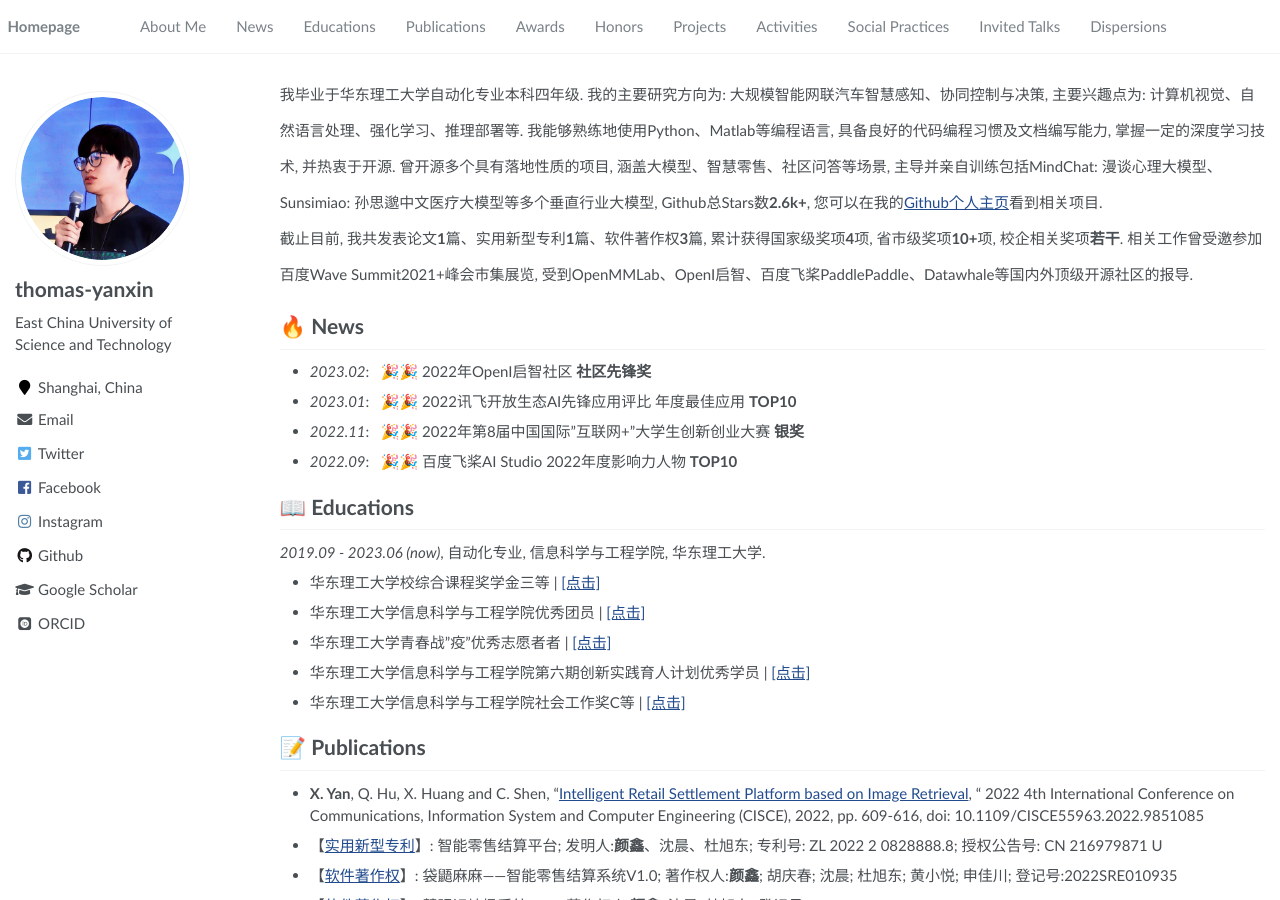
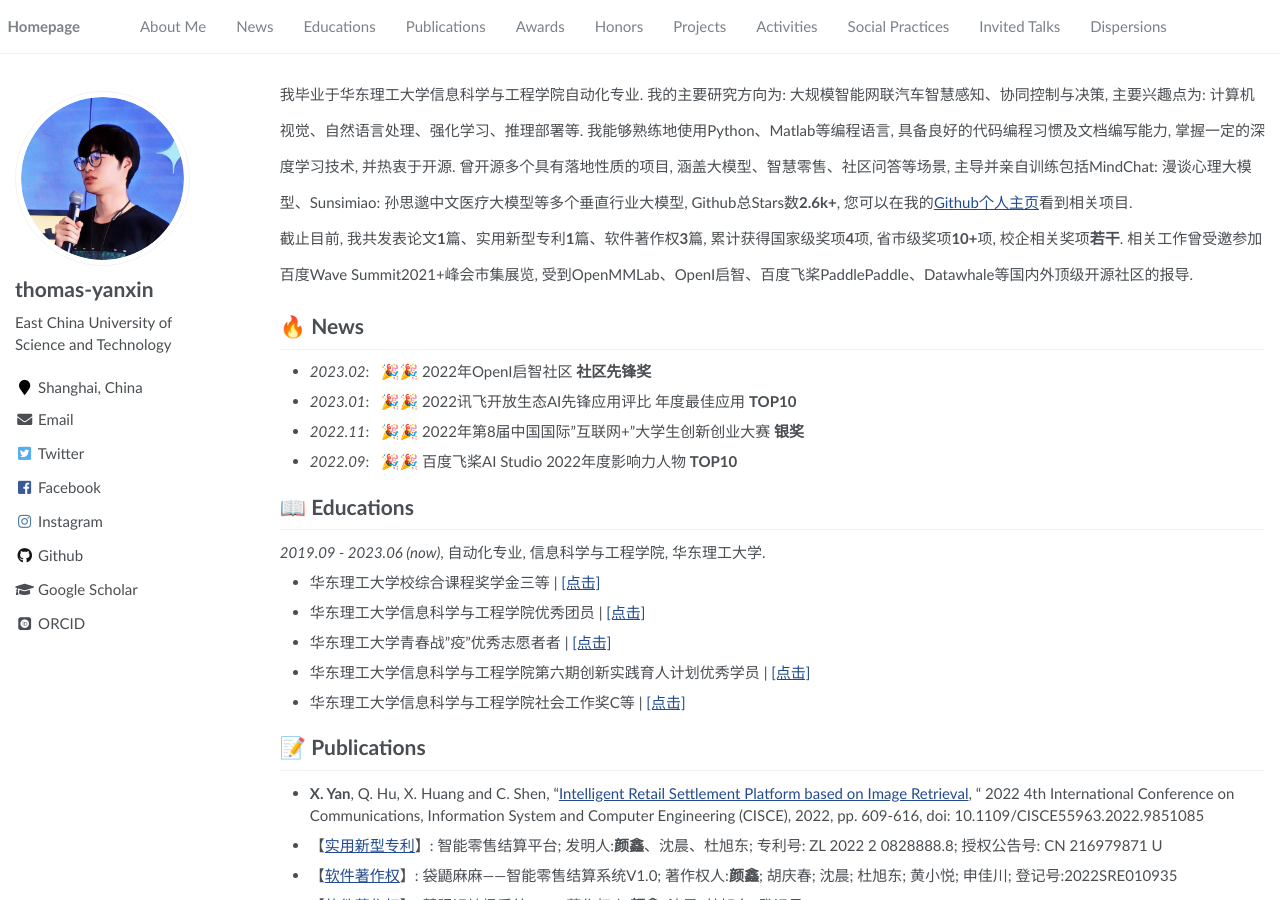
Before and after one commit to thomas-yanxin/thomas-yanxin.github.io, a Jekyll site: the page built from _pages/about.md, in a window 1280 px wide and 900 px high. Built offline with Jekyll 4.4.1, drawn with Linux system fonts in a browser that asks for light colours; some web fonts are replaced.

Commit message:
Update about.md

```diff
--- a/_pages/about.md
+++ b/_pages/about.md
@@ -18,7 +18,7 @@ redirect_from:
 <span class='anchor' id='about-me'></span>
 
 <p style="line-height:2.4; ">
-我毕业于华东理工大学自动化专业本科四年级. 我的主要研究方向为: 大规模智能网联汽车智慧感知、协同控制与决策, 主要兴趣点为: 计算机视觉、自然语言处理、强化学习、推理部署等. 我能够熟练地使用Python、Matlab等编程语言, 具备良好的代码编程习惯及文档编写能力, 掌握一定的深度学习技术, 并热衷于开源. 曾开源多个具有落地性质的项目, 涵盖大模型、智慧零售、社区问答等场景, 主导并亲自训练包括MindChat: 漫谈心理大模型、Sunsimiao: 孙思邈中文医疗大模型等多个垂直行业大模型, Github总Stars数<strong>2.6k+</strong>, 您可以在我的<a href='https://github.com/thomas-yanxin'>Github个人主页</a>看到相关项目.
+我毕业于华东理工大学信息科学与工程学院自动化专业. 我的主要研究方向为: 大规模智能网联汽车智慧感知、协同控制与决策, 主要兴趣点为: 计算机视觉、自然语言处理、强化学习、推理部署等. 我能够熟练地使用Python、Matlab等编程语言, 具备良好的代码编程习惯及文档编写能力, 掌握一定的深度学习技术, 并热衷于开源. 曾开源多个具有落地性质的项目, 涵盖大模型、智慧零售、社区问答等场景, 主导并亲自训练包括MindChat: 漫谈心理大模型、Sunsimiao: 孙思邈中文医疗大模型等多个垂直行业大模型, Github总Stars数<strong>2.6k+</strong>, 您可以在我的<a href='https://github.com/thomas-yanxin'>Github个人主页</a>看到相关项目.
 <br/>
 截止目前, 我共发表论文<strong>1</strong>篇、实用新型专利<strong>1</strong>篇、软件著作权<strong>3</strong>篇, 累计获得国家级奖项<strong>4</strong>项, 省市级奖项<strong>10+</strong>项, 校企相关奖项<strong>若干</strong>. 相关工作曾受邀参加百度Wave Summit2021+峰会市集展览, 受到OpenMMLab、OpenI启智、百度飞桨PaddlePaddle、Datawhale等国内外顶级开源社区的报导.
 </p>
```
